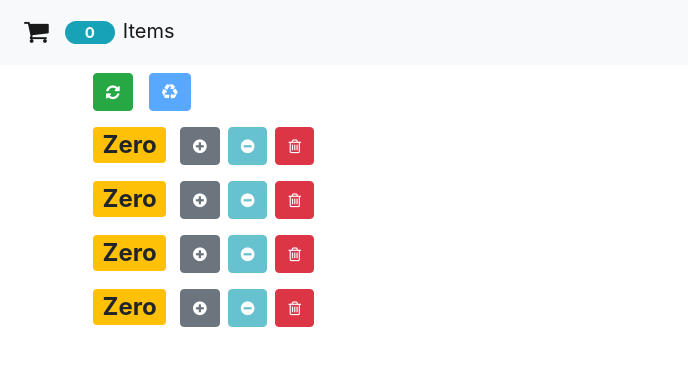
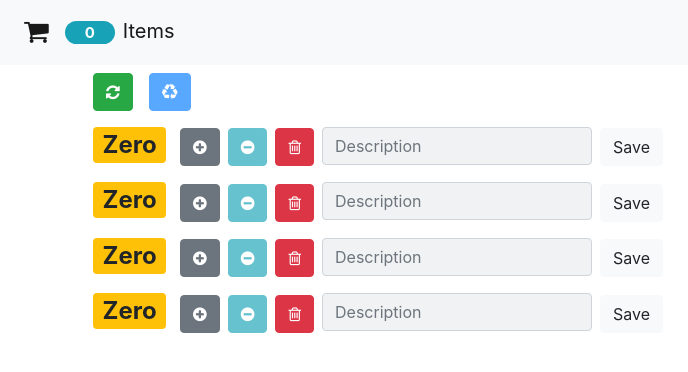
Before and after one commit to arnab-datta/counter-app, a React (Create React App) app: page / in a window 1280 px wide. Shown: the top 372 px of the page, without its empty margins (0-688 px from the left). Built offline with nearby package versions, Linux system fonts and the light colour scheme.

Commit message:
Add description field and save button
Resolves #2

```diff
--- a/src/App.js
+++ b/src/App.js
@@ -5,10 +5,10 @@ import Counters from "./components/counters";
 class App extends Component {
   state = {
     counters: [
-      { id: 1, value: 0 },
-      { id: 2, value: 0 },
-      { id: 3, value: 0 },
-      { id: 4, value: 0 }
+      { id: 1, value: 0, description: '' },
+      { id: 2, value: 0, description: '' },
+      { id: 3, value: 0, description: '' },
+      { id: 4, value: 0, description: '' }
     ]
   };
 
@@ -45,6 +45,15 @@ class App extends Component {
     window.location.reload();
   };
 
+  handleDescriptionChange = (counter, desc) => {
+    const counters = [...this.state.counters];
+    const index = counters.indexOf(counter);
+    counters[index] = { ...counters[index] };
+    counters[index].description = desc;
+    this.setState({ counters });
+  };
+
+
   render() {
     return (
       <div>
@@ -59,6 +68,7 @@ class App extends Component {
             onDecrement={this.handleDecrement}
             onDelete={this.handleDelete}
             onRestart={this.handleRestart}
+            onDescriptionChange={this.handleDescriptionChange}
           />
         </main>
       </div>
--- a/src/components/counter.jsx
+++ b/src/components/counter.jsx
@@ -1,6 +1,25 @@
 import React, { Component } from "react";
 
 class Counter extends Component {
+  constructor(props) {
+    super(props);
+    this.state = {disabled: true, description: props.description};
+
+    this.handleDescriptionChange = this.handleDescriptionChange.bind(this)
+  }
+
+  // Handle Description change
+  handleDescriptionChange(event) {
+    let prevDescription = this.props.description,
+      currentDescription = event.target.value;
+
+    if( prevDescription !== currentDescription ){
+      this.setState({...this.state, disabled: false});
+    }
+
+    this.props.handleDescriptionChange(this.props.counter, currentDescription)
+  }
+
   render() {
     return (
       <div>
@@ -10,7 +29,7 @@ class Counter extends Component {
               {this.formatCount()}
             </span>
           </div>
-          <div className="col-md-4">
+          <div className="col-md-6">
             <button
               className="btn btn-secondary"
               onClick={() => this.props.onIncrement(this.props.counter)}
@@ -30,6 +49,19 @@ class Counter extends Component {
             >
               <i className="fa fa-trash-o" aria-hidden="true" />
             </button>
+            <input type="text" className="form-control d-inline w-50 m-2 description" placeholder="Description">
+            </input>
+            <button
+              className={`btn d-inline
+                ${ !this.state.disabled ? "btn-primary" : "" }
+                ${ this.state.disabled ? "btn-light" : "" }`
+              }
+              value={this.state.description}
+              onChange={(evt) => this.handleDescriptionChange(evt)}
+            >
+              Save
+            </button>
+
           </div>
         </div>
       </div>
@@ -46,6 +78,7 @@ class Counter extends Component {
     const { value } = this.props.counter;
     return value === 0 ? "Zero" : value;
   };
+
 }
 
 export default Counter;
--- a/src/components/counters.jsx
+++ b/src/components/counters.jsx
@@ -9,7 +9,8 @@ class Counters extends Component {
       onDelete,
       onDecrement,
       counters,
-      onRestart
+      onRestart,
+      onDescriptionChange
     } = this.props;
     return (
       <div>
@@ -34,6 +35,7 @@ class Counters extends Component {
             onIncrement={onIncrement}
             onDecrement={onDecrement}
             onDelete={onDelete}
+            handleDescriptionChange={onDescriptionChange}
           />
         ))}
       </div>
--- a/src/index.css
+++ b/src/index.css
@@ -12,3 +12,14 @@ code {
   font-family: source-code-pro, Menlo, Monaco, Consolas, "Courier New",
     monospace;
 }
+
+/* Counter */
+.description{
+  width: 40%;
+  background: #F1F2F3!important;
+  border-radius: 6px;
+
+  font-size: 16px;
+  line-height: 19px;
+  color: #787F85;
+}
```
